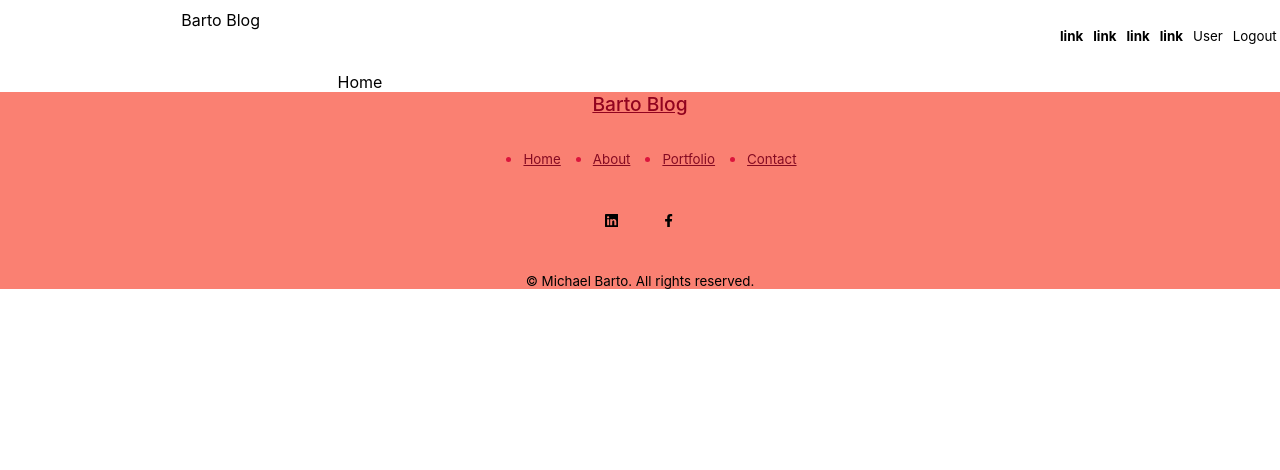
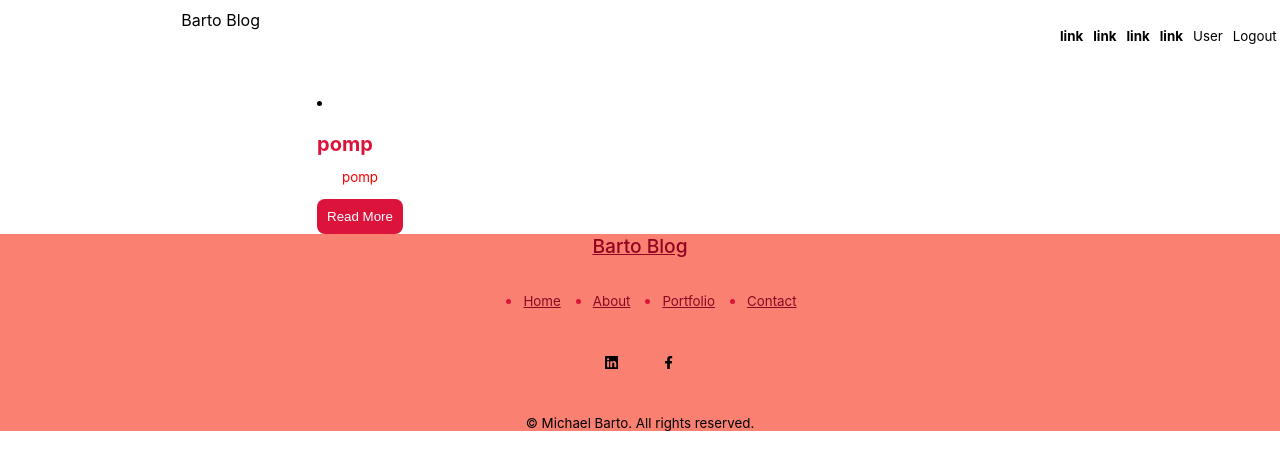
Before and after one commit to mbarto202/blog-website, a React (Create React App) app: page / in a window 1280 px wide. Shown: the top 470 px of the page. Built offline with nearby package versions, Linux system fonts and the light colour scheme.

Commit message:
dummy post

```diff
--- a/src/pages/Home.jsx
+++ b/src/pages/Home.jsx
@@ -2,9 +2,33 @@ import React from 'react'
 import './home.css'
 
 const Home = () => {
+  const posts = [
+    {
+      id: 1,
+      title: "pomp",
+      desc: "pomp",
+      img: ""}
+  ];
   return (
-    <div className='home'>Home</div>
-  )
-}
+    <div className='home'>
+      <div className='posts'>
+        {posts.map((post)=>(
+          <div className='post' key={post.id}>
+            <div className="img">
+              <img src={post.img} alt=""/>
+            </div>
+            <div className="content">
+              <li to={`/post/${post.id}`}>
+                <h1>{post.title}</h1>
+                <p>{post.desc}</p>
+                <button>Read More</button>
+              </li>
+            </div>
+          </div>
+        ))}
+      </div>
+    </div>
+  );
+};
 
 export default Home
```
